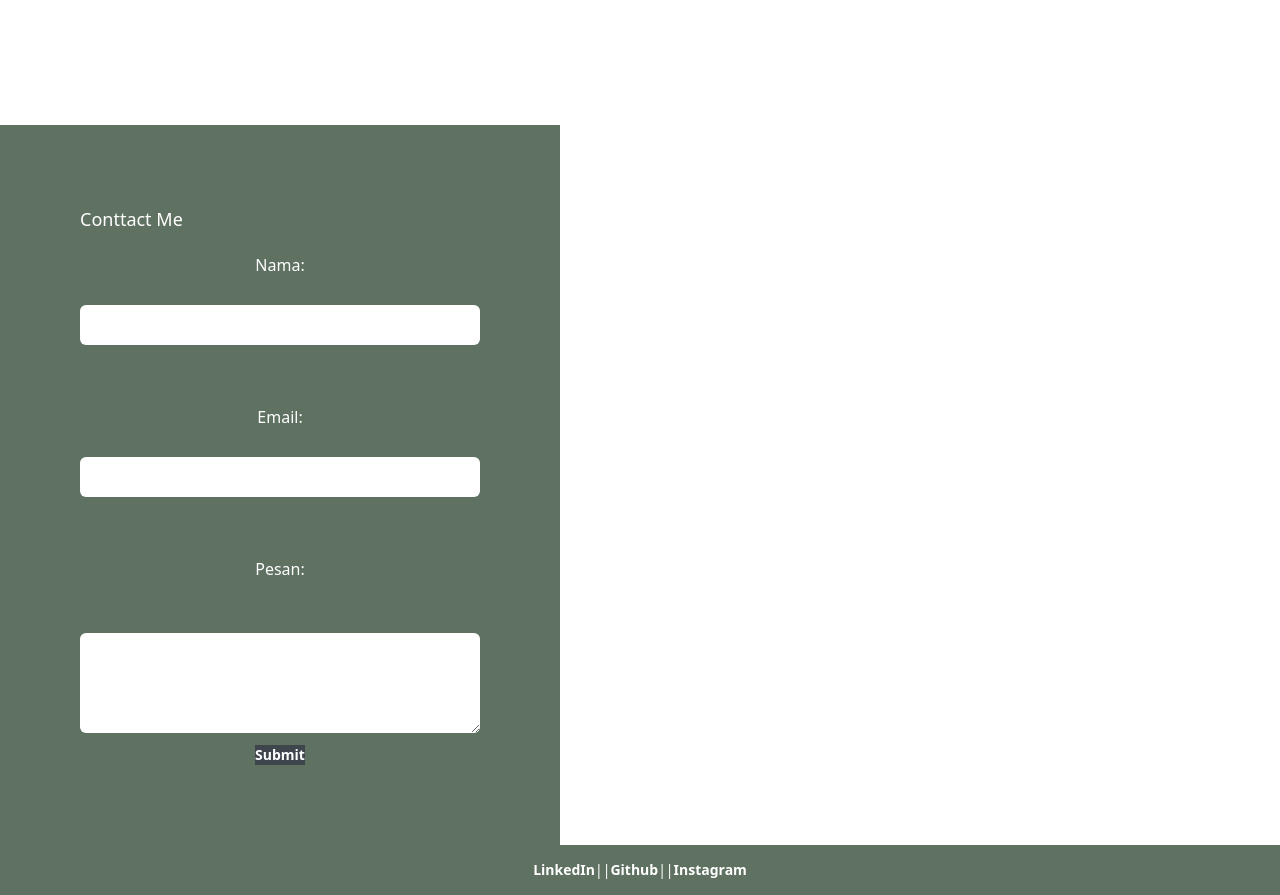
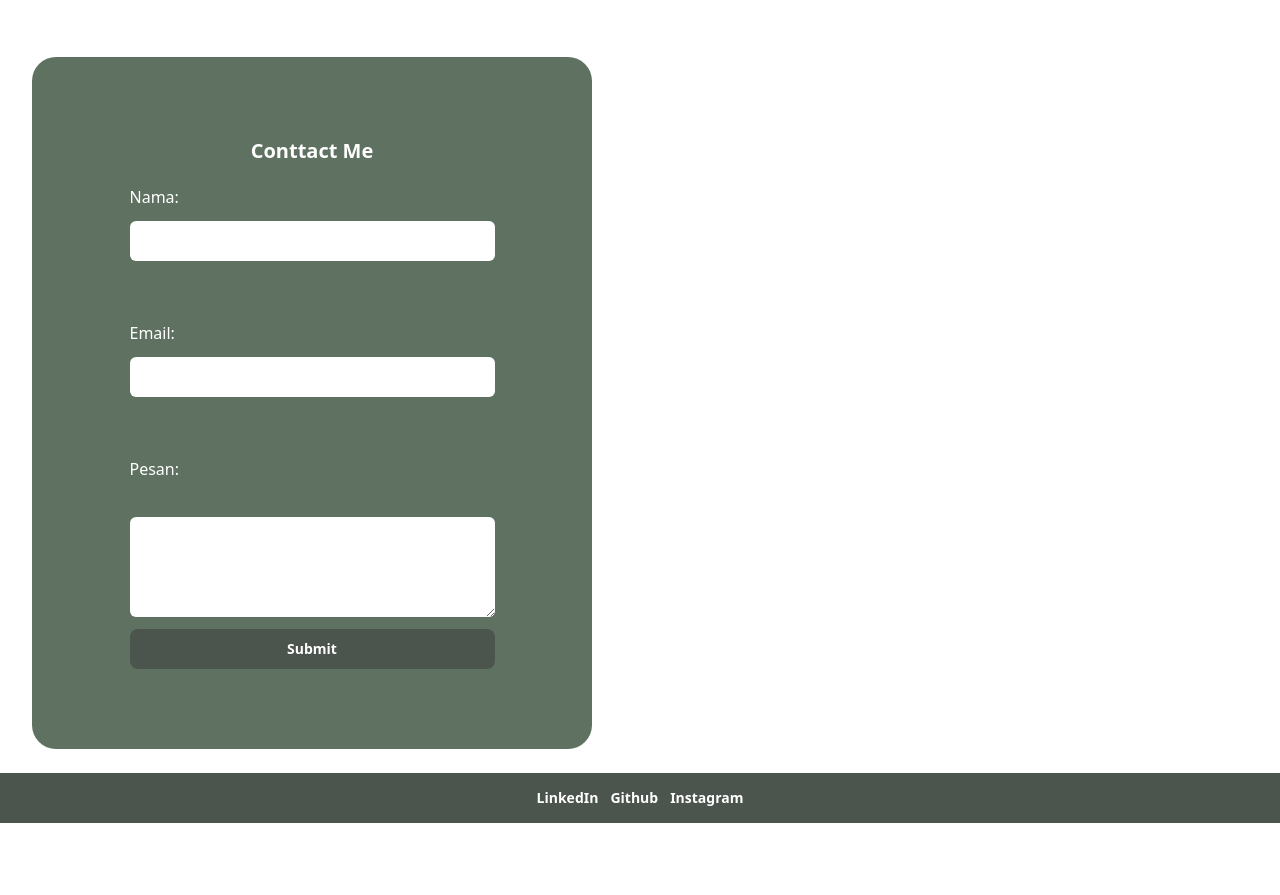
Before and after one commit to elyadian18/elya_dian_alfatikha-netlify_assignment, a plain HTML site: page index.html in a window 1280 px wide. Shown: the part 1340-2235 px from the top of the page. After the commit the page ends 2163 px from the top, so only its background shows below. Drawn offline with nearby package versions, Linux system fonts and the light colour scheme.

Commit message:
update perubahan

```diff
--- a/index.html
+++ b/index.html
@@ -9,12 +9,12 @@
     </head>
     <body class="overflow-x-hidden font-sans">
     <div class="p-0 m-0 box-border">
-        <nav class="w-screen flex justify-between px-3 py-5 items-center bg-[#5F7161] text-[#fff]">
-            <div class="text-lg cursor-pointer my-0 mx-1.5 text-[#fff] nav-link">
-                <a href="#section-aboutme">Tentang Saya</a>
-                <a href="#section-pengalaman">Pengalaman</a>
-                <a href="#section-pendidikan">Pendidikan</a>
-                <a href="#section-kontak">Kontak</a>
+        <nav class="fixed w-screen flex justify-between px-3 py-3 items-center bg-[#4c554d] text-[#fff]">
+            <div class="text-lg cursor-pointer my-0 mx-1.5 text-[#fff]">
+                <a class="mx-1.5 hover:bg-[#5F7161]" href="#section-aboutme">Tentang Saya</a>
+                <a class="mx-1.5 hover:bg-[#5F7161]"  href="#section-pengalaman">Pengalaman</a>
+                <a class="mx-1.5 hover:bg-[#5F7161]" href="#section-pendidikan">Pendidikan</a>
+                <a class="mx-1.5 hover:bg-[#5F7161]" href="#section-kontak">Kontak</a>
             </div>
         </nav>
         <header class="w-screen p-20 flex justify-center bg-[#5F7161] text-[#fff] min-h-[560px]">
@@ -29,7 +29,7 @@
                             Saya memiliki kemamuan tinggi untuk belajar dan bekerja dilingkungan baru.
                         </p>
                     </div>
-                    <div class="w-[560px] header-right">
+                    <div class="w-[560px] ">
                         <img class="w-[100%] h-[100%] rounded-[50%]" src="me.jpeg" alt="profile-image">
                     </div>
                 </div>
@@ -41,7 +41,7 @@
                     <h1 class="lg:text-center mt-5 text-3xl font-bold leading-8 tracking-tight text-gray-900 sm:text-4xl">Pengalaman</h1><hr>
                     <div class="grid grid-cols-2">
                         <div>
-                            <h4 class="text-xl">Junior Engineer OPHARSET di PT Indonesia Comnets Plus</h4>
+                            <h4 class=" text-xl">Junior Engineer OPHARSET di PT Indonesia Comnets Plus</h4>
                             <p class="text-lg">
                                 Sejak april 2018 saya bekerja di ICON+ dengan scope pekerjaan yaitu
                                 melakukan manage network data, merancang jaringan pelanggan baru, dan menghandle management asset.
@@ -76,29 +76,29 @@
                     </div>
                 </div>
             </section>
-            <section class="w-screen max-w-7xl pt-20" id="section-kontak">
-                <div class="grid gap-5 p-20 w-[560px] bg-[#5F7161] text-[#fff] contact">
-                    <h2 class="text-lg">Conttact Me</h2>
+            <section class="w-screen max-w-5xl pt-20" id="section-kontak">
+                <div class="mb-6 ml-8 grid gap-5 p-20 w-[560px] bg-[#5F7161] text-[#fff] rounded-3xl justify-items-center">
+                    <h2 class="text-xl font-bold">Conttact Me</h2>
                     <form class="flex flex-col items-center" method="get">
-                        <label class=" w-full h-10 text-base text-center mb-3 mx-0 mt-0 rounded-md bg-[#5F7161] text-[#fff]" for="fname">Nama:</label>
+                        <label class=" w-full text-base mb-3 mx-0 mt-0 rounded-md bg-[#5F7161] text-[#fff]" for="fname">Nama:</label>
                         <input class="w-full h-10 text-xs text-center mb-3 mx-0 mt-0 rounded-md bg-[#fff] text-[#5F7161]" type="text" id="name" name="Nama" /><br /><br />
-                        <label class=" w-full h-10 text-base text-center mb-3 mx-0 mt-0 rounded-md bg-[#5F7161] text-[#fff]" for="lname" >Email:</label>
+                        <label class=" w-full text-base mb-3 mx-0 mt-0 rounded-md bg-[#5F7161] text-[#fff]" for="lname" >Email:</label>
                         <input class="w-full h-10 text-xs text-center mb-3 mx-0 mt-0 rounded-md bg-[#fff] text-[#5F7161]" type="text" id="email" name="Email" /><br /><br />
-                        <label class=" w-full h-10 text-base text-center mb-3 mx-0 mt-0 rounded-md bg-[#5F7161] text-[#fff]" for="message">Pesan:</label>
+                        <label class=" w-full text-base mb-3 mx-0 mt-0 rounded-md bg-[#5F7161] text-[#fff]" for="message">Pesan:</label>
                         <br />
                         <textarea class="w-full text-xs text-center mb-3 mx-0 mt-0 rounded-md h-[100px]" id="message" rows="4" cols="50">Tulis pesanmu dengan lengkap di sini</textarea>
-                        <input class="text-sm font-bold cursor-pointer bg-[#3f454d] text-[#fff]" type="submit" id="submit" value="Submit" />
+                        <input class="w-full h-10 rounded-lg text-sm font-bold cursor-pointer bg-[#4c554d] text-[#fff]" type="submit" id="submit" value="Submit" />
                     </form>
                 </div>
             </section>
         </main>
     </div>
     </body>
-   <footer class="w-screen flex flex-col items-center bg-[#5F7161] text-[#fff]">
-        <div class="w-full flex justify-center items-center text-sm h-[50px] bg-[#5F7161] text-[#fff]">
-            <a class="font-bold cursor-pointer" href="https://www.linkedin.com/in/elya-dian-alfatikha-b5a04a17a"> LinkedIn </a> ||
-            <a class="font-bold cursor-pointer" href="https://github.com/elyadian18"> Github </a> ||
-            <a class="font-bold cursor-pointer" href="https://www.instagram.com/elyadianalfatikha/"> Instagram </a>
+   <footer class="w-screen flex flex-col items-center bg-[#4c554d] text-[#fff]">
+        <div class="w-full flex justify-center items-center text-sm h-[50px] bg-[#4c554d] text-[#fff]">
+            <a class="font-bold cursor-pointer mx-1.5" href="https://www.linkedin.com/in/elya-dian-alfatikha-b5a04a17a"> LinkedIn </a>
+            <a class="font-bold cursor-pointer mx-1.5" href="https://github.com/elyadian18"> Github </a>
+            <a class="font-bold cursor-pointer mx-1.5" href="https://www.instagram.com/elyadianalfatikha/"> Instagram </a>
         </div>
     </footer>
 </html>
```
Also changed, not shown: deploy log.jpg (added).
